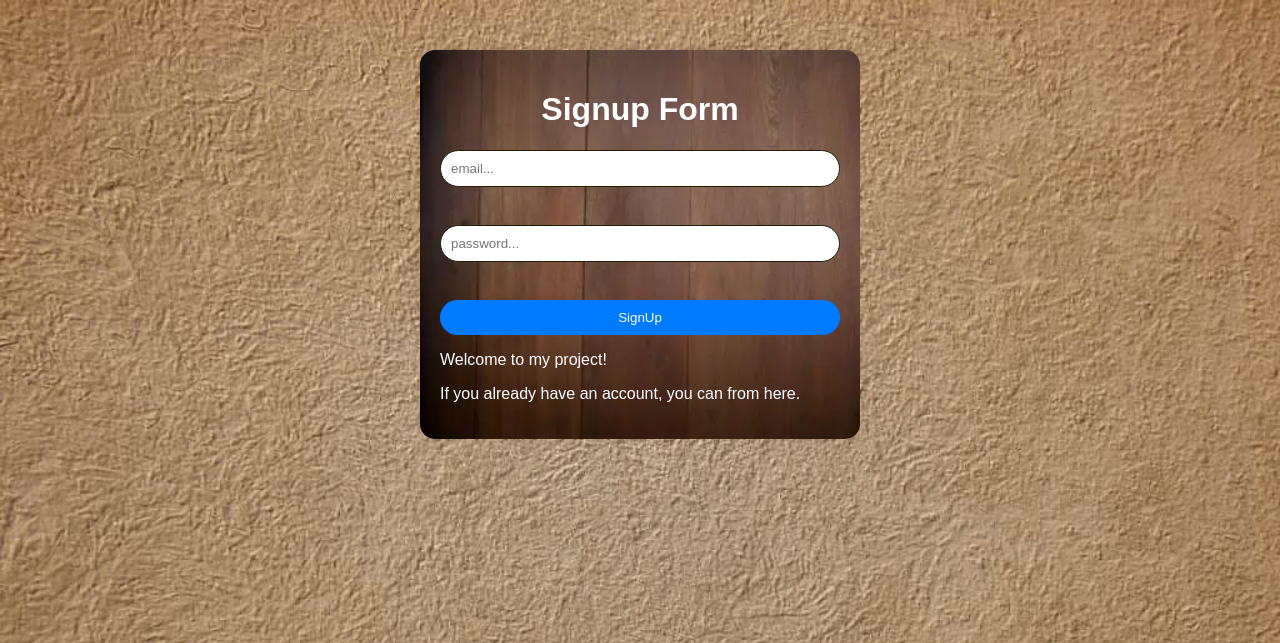
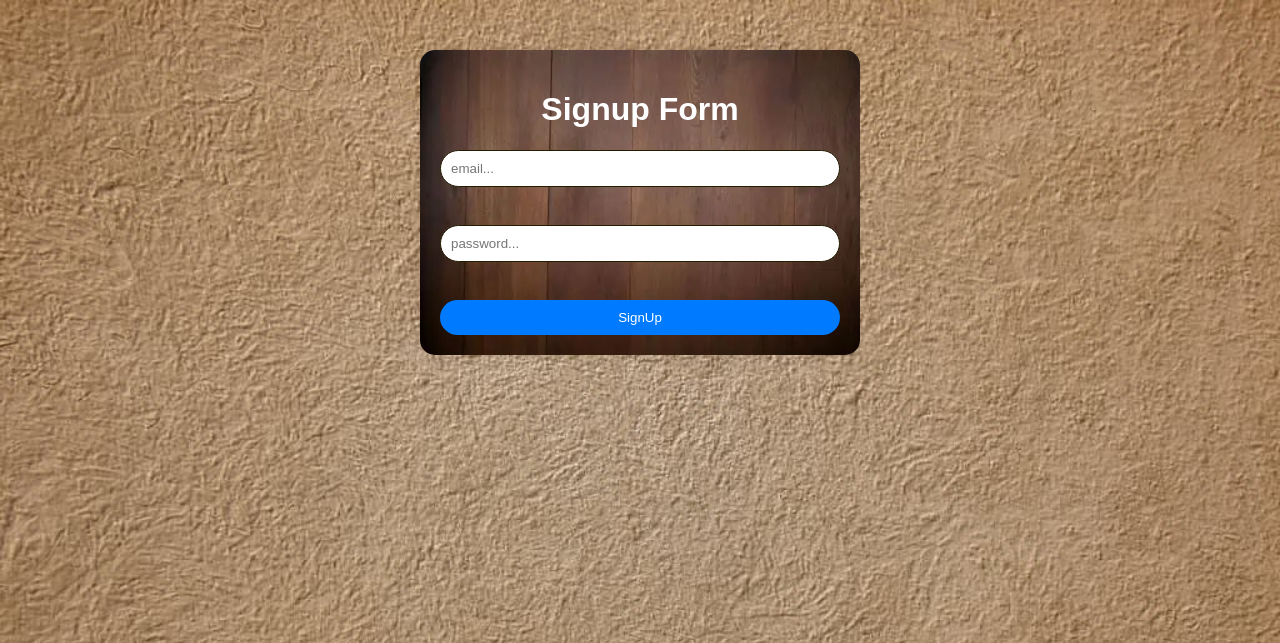
Before and after one commit to nyarkokweku353-rgb/first_project, a FastAPI app: page /signup in a window 1280 px wide. Shown: the top 643 px of the page. Run offline with FastAPI, Linux system fonts and the light colour scheme.

Commit message:
Fix everything

```diff
--- a/template/signup.html
+++ b/template/signup.html
@@ -14,8 +14,6 @@
             <input type="password" name="password" placeholder="password..."><br>
             <button type="submit">SignUp</button>
         </form>
-        <p>Welcome to my project!</p>
-        <p>If you already have an account, you can <a href="login.py"></a>from here.</p>
     </div>
 </body>
 </html>
```
